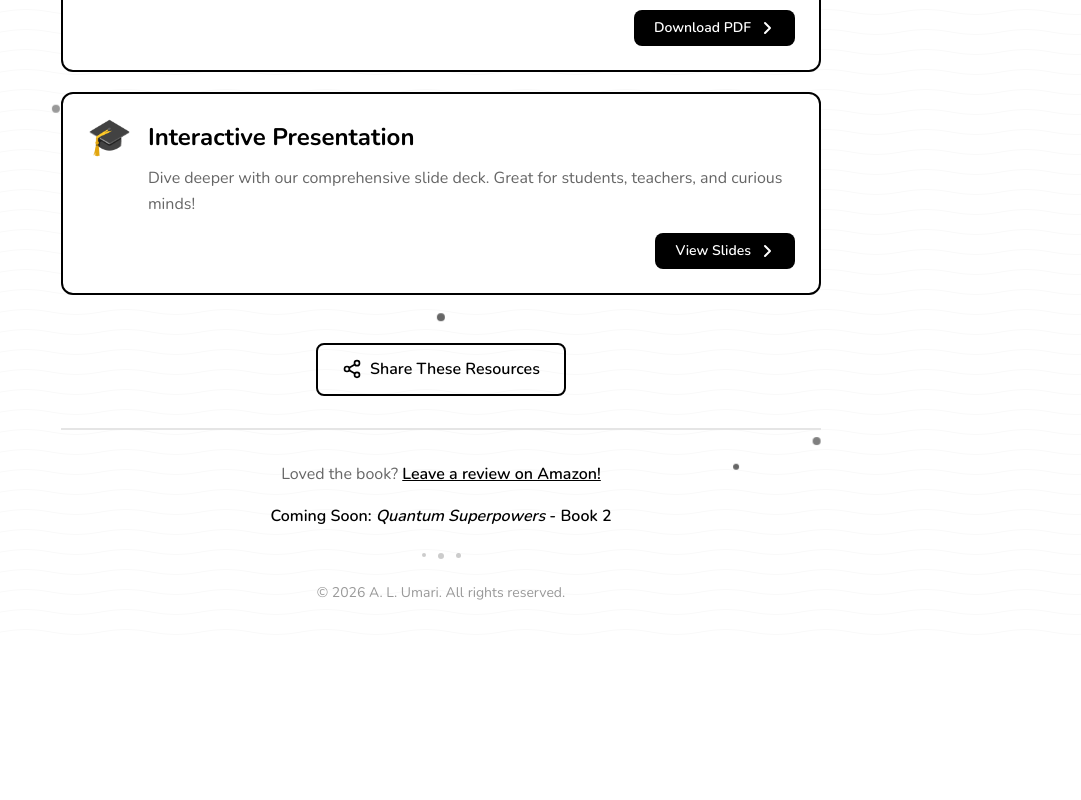
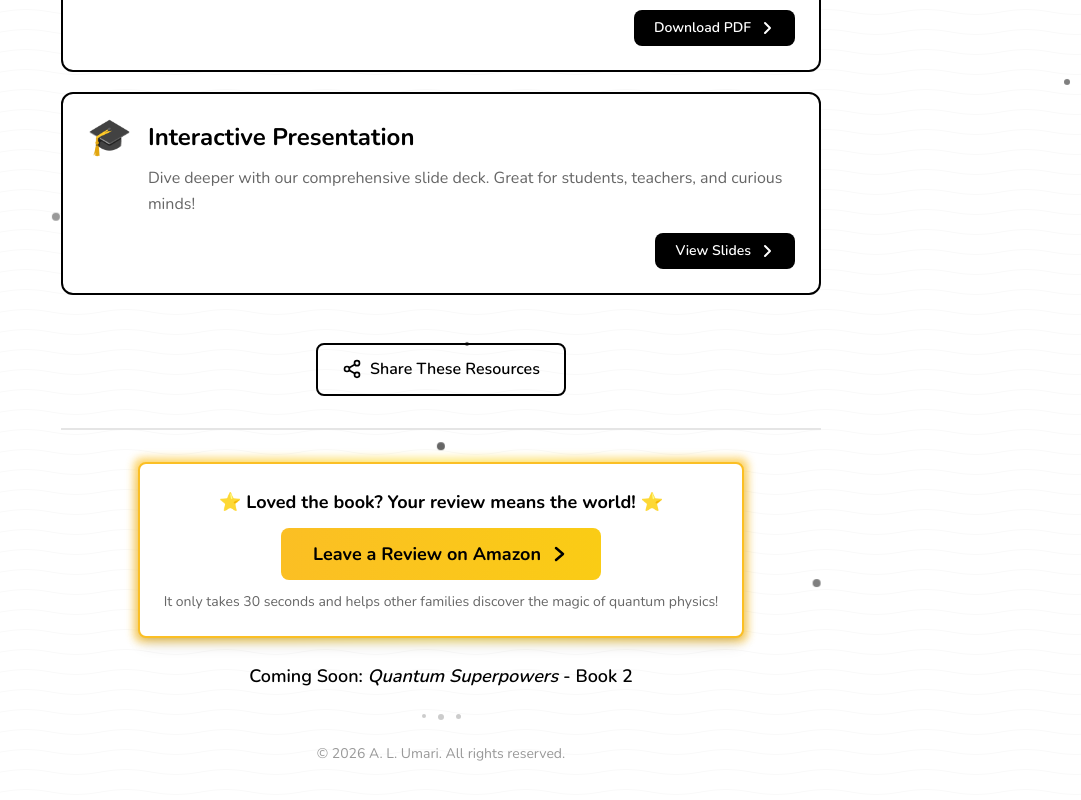
Before and after one commit to abdullah2610/quantum-physics-kids-landing, a React (Vite) app: page / in a window 1280 px wide. Shown: the part 1018-1818 px from the top of the page, without its empty margins (199-1280 px from the left). Before the commit the page ends 1661 px from the top, so only its background shows below. Built offline with nearby package versions, Linux system fonts and the light colour scheme.

Commit message:
Updated HomePage.tsx

```diff
--- a/src/pages/HomePage.tsx
+++ b/src/pages/HomePage.tsx
@@ -228,20 +228,31 @@ export default function HomePage() {
         </div>
 
         <footer className="border-t-2 border-[#E5E5E5] pt-8 text-center">
-          <div className="space-y-4 mb-6">
-            <p className="text-[#666]">
-              Loved the book?{' '}
+          <div className="space-y-6 mb-6">
+            <div className="relative inline-block">
+              <div className="absolute -inset-1 bg-gradient-to-r from-amber-400 via-yellow-300 to-amber-400 rounded-lg blur-sm opacity-75 animate-pulse"></div>
+              <div className="relative bg-white border-2 border-amber-400 rounded-lg p-6 shadow-lg">
+                <p className="text-lg text-black mb-3 font-bold">
+                  ⭐ Loved the book? Your review means the world! ⭐
+                </p>
                 <a
                   href={CONFIG.amazonReviewUrl}
-                className="text-black font-semibold underline hover:text-[#666] transition-colors"
+                  className="inline-flex items-center gap-2 bg-gradient-to-r from-amber-400 to-yellow-400 text-black font-bold px-8 py-3 rounded-lg hover:from-amber-500 hover:to-yellow-500 transition-all duration-300 hover:scale-105 hover:shadow-xl focus:outline-none focus:ring-4 focus:ring-amber-300 focus:ring-offset-2 text-lg"
                   target="_blank"
                   rel="noopener noreferrer"
                 >
-                Leave a review on Amazon!
+                  Leave a Review on Amazon
+                  <svg width="20" height="20" viewBox="0 0 20 20" fill="none" xmlns="http://www.w3.org/2000/svg">
+                    <path d="M7 4L14 10L7 16" stroke="currentColor" strokeWidth="2.5" strokeLinecap="round" strokeLinejoin="round" />
+                  </svg>
                 </a>
+                <p className="text-sm text-[#666] mt-3">
+                  It only takes 30 seconds and helps other families discover the magic of quantum physics!
                 </p>
+              </div>
+            </div>
 
-            <p className="text-black font-semibold">
+            <p className="text-black font-semibold text-lg">
               Coming Soon: <span className="italic">Quantum Superpowers</span> - Book 2
             </p>
           </div>
```
Lines whose indentation alone changed are shown as unchanged.
